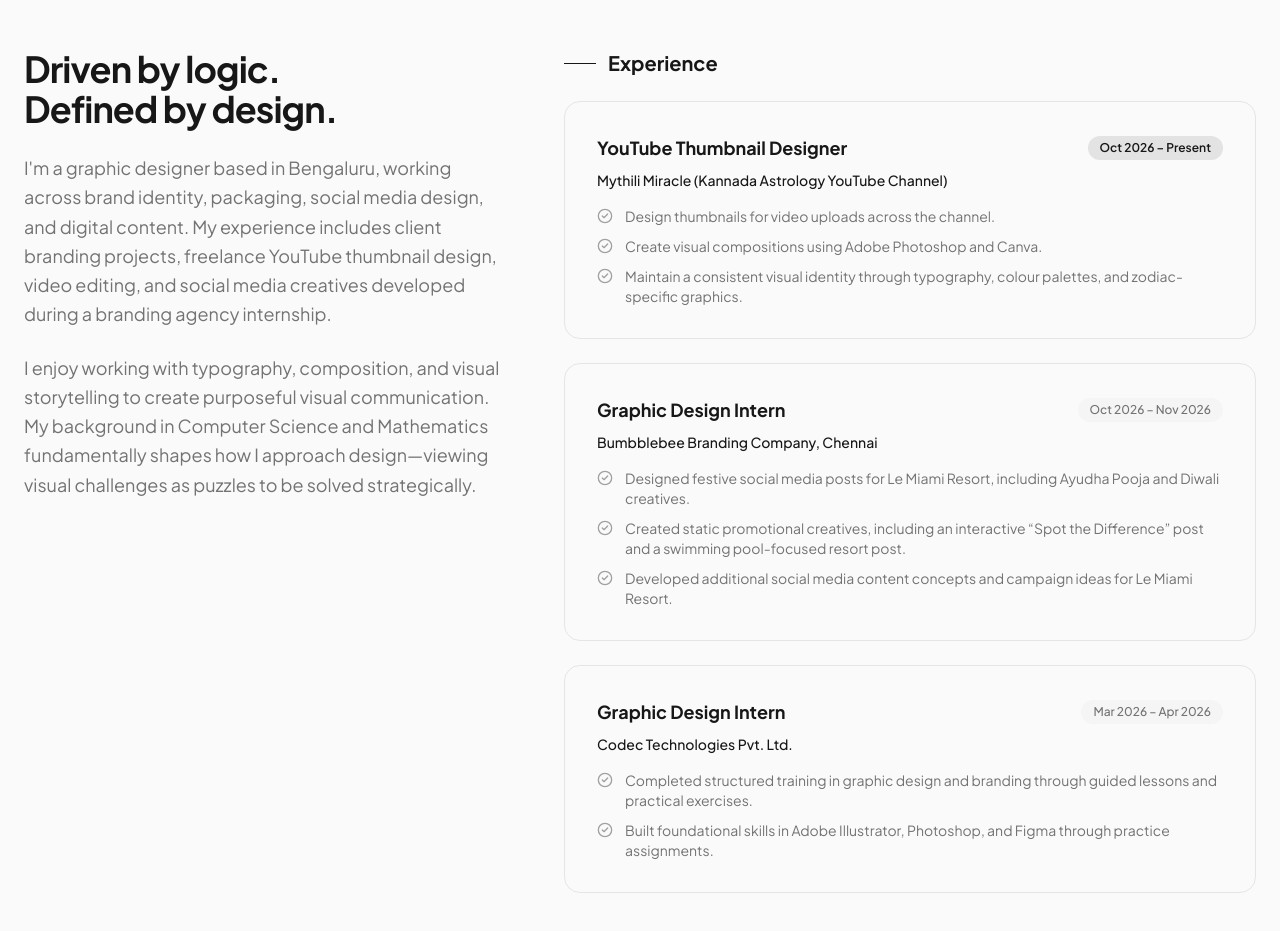
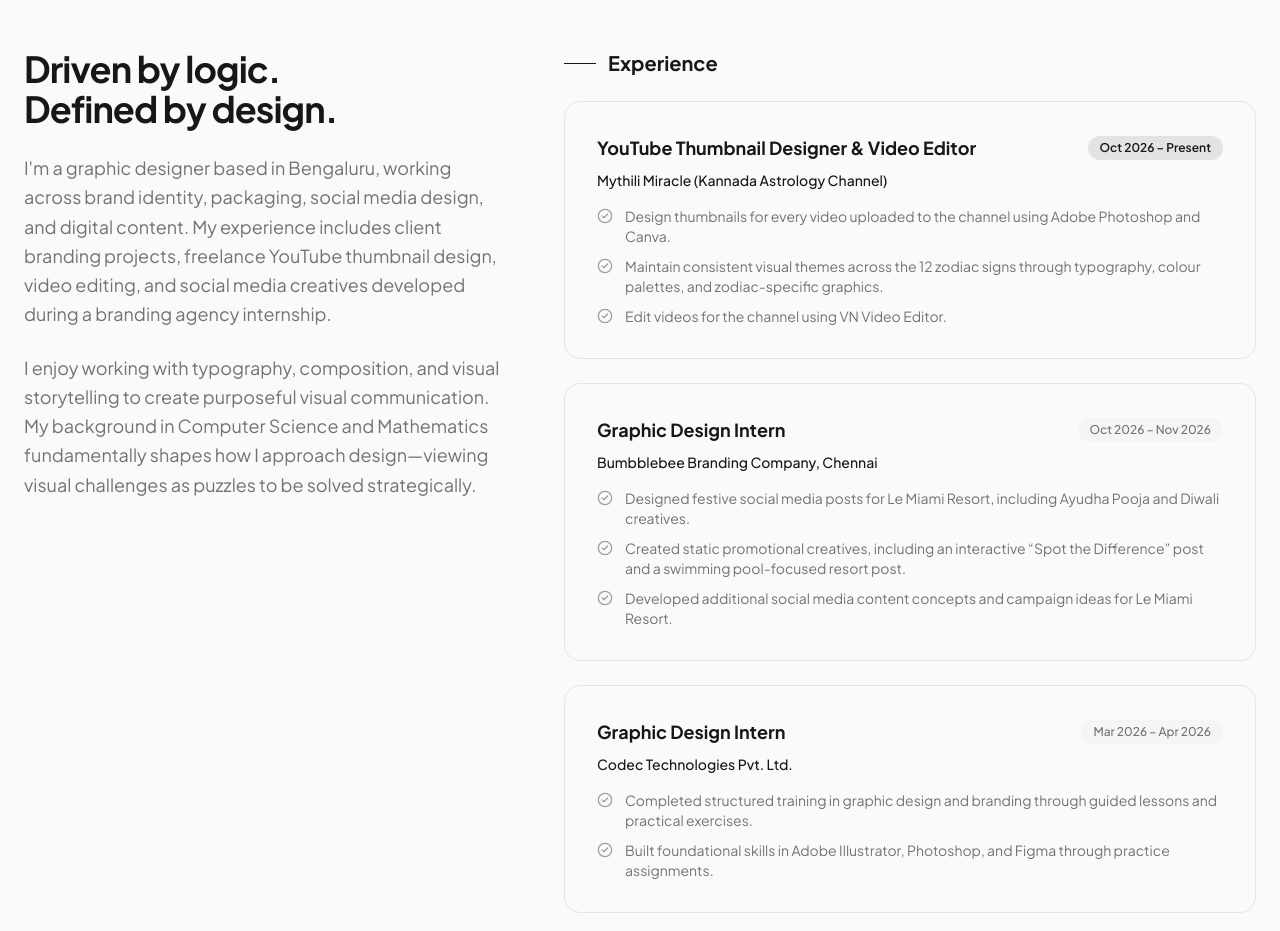
Before and after one commit to NirxnjxnL/Niranjan-L-portfolio, a Next.js app: page / in a window 1280 px wide. Shown: the part 4020-4951 px from the top of the page. Built offline with nearby package versions, Linux system fonts and the light colour scheme.

Commit message:
chore: update resume to latest revised version

```diff
--- a/src/components/About.tsx
+++ b/src/components/About.tsx
@@ -46,22 +46,22 @@ export default function About() {
                 <div className="bg-background border border-border p-6 md:p-8 rounded-2xl relative overflow-hidden group">
                   <div className="absolute top-0 left-0 w-1 h-full bg-primary origin-top scale-y-0 group-hover:scale-y-100 transition-transform duration-300"></div>
                   <div className="flex flex-col sm:flex-row sm:items-center justify-between mb-2 gap-1">
-                    <h4 className="text-lg font-bold">YouTube Thumbnail Designer</h4>
+                    <h4 className="text-lg font-bold">YouTube Thumbnail Designer &amp; Video Editor</h4>
                     <span className="text-xs font-semibold text-primary bg-primary/10 px-3 py-1 rounded-full w-fit">Oct 2026 – Present</span>
                   </div>
-                  <p className="font-medium mb-4 text-primary text-sm">Mythili Miracle (Kannada Astrology YouTube Channel)</p>
+                  <p className="font-medium mb-4 text-primary text-sm">Mythili Miracle (Kannada Astrology Channel)</p>
                   <ul className="space-y-2.5 text-sm text-muted-foreground">
                     <li className="flex gap-3">
                       <CheckCircle2 className="h-4 w-4 text-neutral-400 shrink-0 mt-0.5" />
-                      <span>Design thumbnails for video uploads across the channel.</span>
+                      <span>Design thumbnails for every video uploaded to the channel using Adobe Photoshop and Canva.</span>
                     </li>
                     <li className="flex gap-3">
                       <CheckCircle2 className="h-4 w-4 text-neutral-400 shrink-0 mt-0.5" />
-                      <span>Create visual compositions using Adobe Photoshop and Canva.</span>
+                      <span>Maintain consistent visual themes across the 12 zodiac signs through typography, colour palettes, and zodiac-specific graphics.</span>
                     </li>
                     <li className="flex gap-3">
                       <CheckCircle2 className="h-4 w-4 text-neutral-400 shrink-0 mt-0.5" />
-                      <span>Maintain a consistent visual identity through typography, colour palettes, and zodiac-specific graphics.</span>
+                      <span>Edit videos for the channel using VN Video Editor.</span>
                     </li>
                   </ul>
                 </div>
--- a/src/components/Hero.tsx
+++ b/src/components/Hero.tsx
@@ -38,7 +38,7 @@ export default function Hero() {
             <ArrowRight className="h-4 w-4 group-hover:translate-x-1 transition-transform" />
           </a>
           <a
-            href="/Niranjan_L_Graphic_Designer_Resume.pdf?v=20261119"
+            href="/Niranjan_L_Graphic_Designer_Resume.pdf?v=20261119-v2"
             download="Niranjan_L_Graphic_Designer_Resume.pdf"
             target="_blank"
             rel="noopener noreferrer"
```
Also changed, not shown: 2 other files (tests, documents, lock files or other folders).
